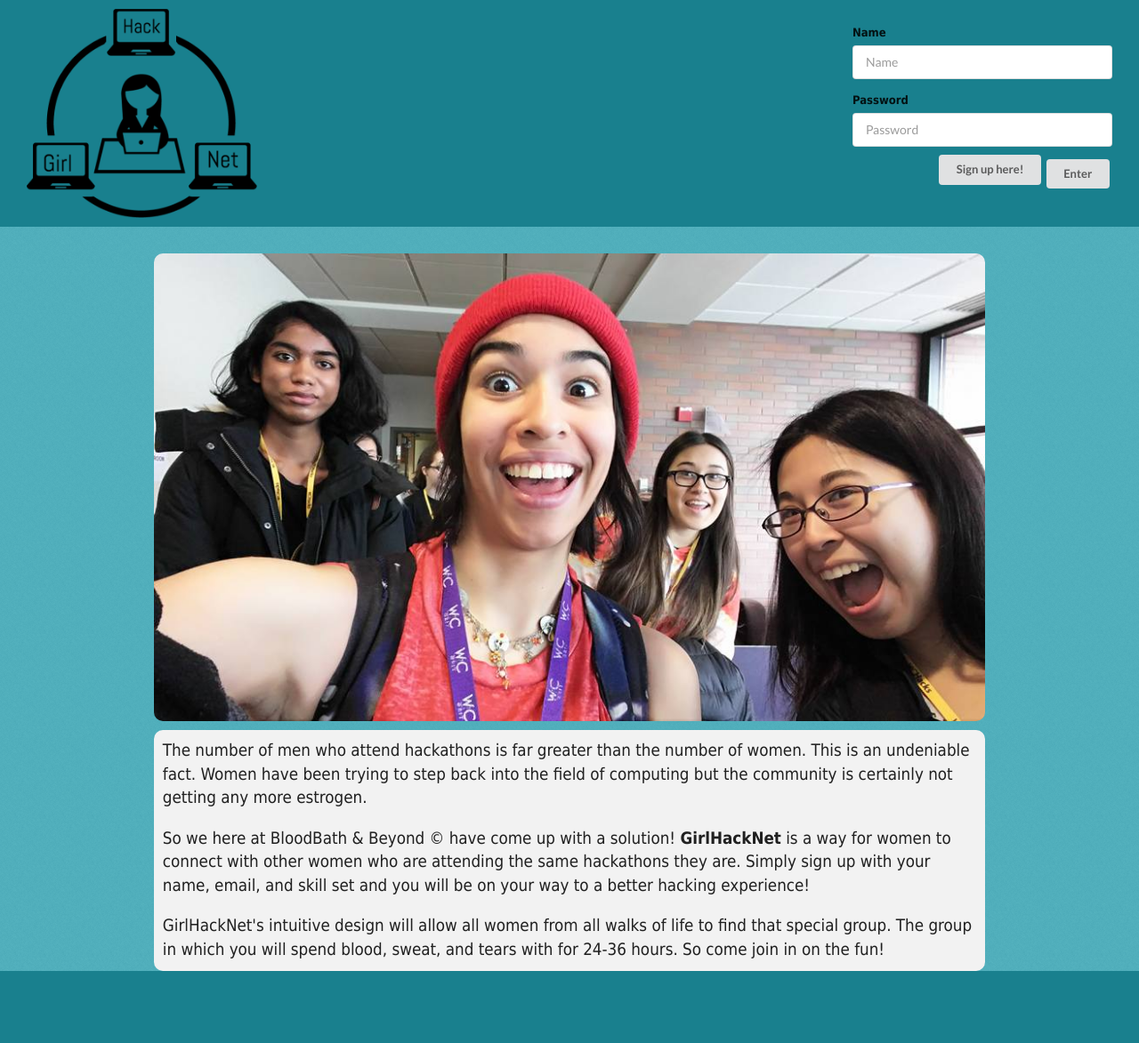
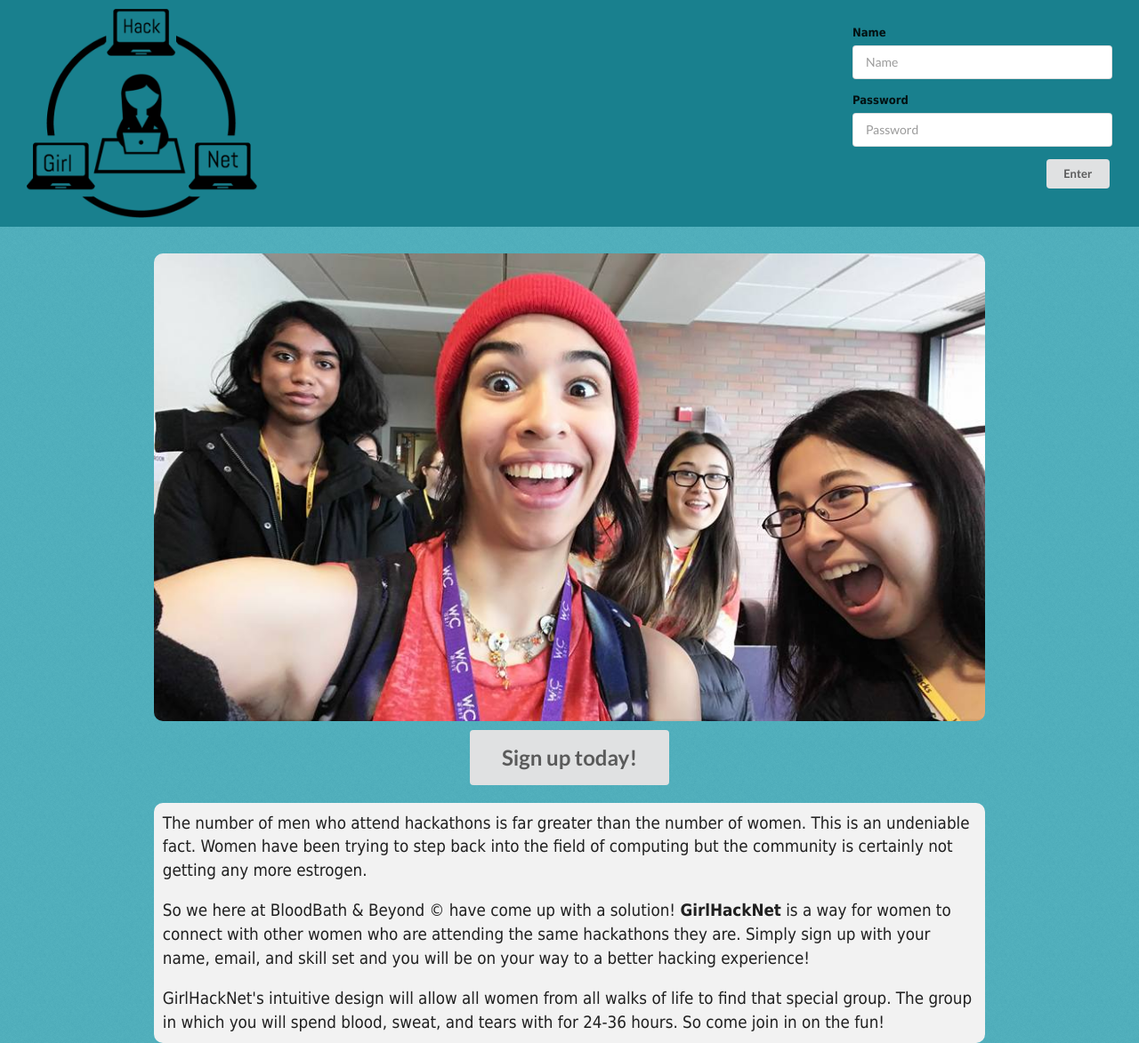
Before and after one commit to TeamBloodBathAndBeyond/GirlHackNet, a PHP site: page /new/index.html in a window 1280 px wide. Shown: the whole page at 89% size. Before the commit the page ends 1092 px from the top, so only its background shows below. Run offline with PHP 8.4, Linux system fonts and the light colour scheme.

Commit message:
fixed a button issue

```diff
--- a/css/style.css
+++ b/css/style.css
@@ -23,10 +23,12 @@ p{
   font-size: 14pt;
 }
 #signup{
-  margin-top: 2px;
+  margin: 10px auto;
 }
 #imgBanner{
   width:100%;
+  display:inline-block;
+  text-align: center;
 }
 #logo{
   /*font-size: 4em;*/
@@ -51,11 +53,6 @@ p{
   margin-right: 20px;
 }
 /*This code is bad and i should feel bad but idk how to fix.*/
-#signup{
-  float:right;
-  margin-right: 100px;
-  margin-top: -6.4%;
-}
 #logInSubmit{
   float:right;
 }
--- a/index.html
+++ b/index.html
@@ -26,7 +26,6 @@
       </div>
       <input type='submit' class='ui button small' id='logInSubmit' name='logInSubmit' value="Enter">
     </form>
-    <button class='ui button small' id='signup' onclick='div_show()'>Sign up here!</button>
   </div>
   <div id='main'>
     <div id='pop-up'>
@@ -66,6 +65,7 @@
     </div>
     <div id='imgBanner'>
       <img class="img" src="imgs/coolGals1.jpg">
+          <button class='ui button massive' id='signup' onclick='div_show()'>Sign up today!</button>
     </div>
     <div id='info'>
       <p>
--- a/js/popup.js
+++ b/js/popup.js
@@ -10,10 +10,10 @@ function check_empty() {
 //Function To Display Popup
 function div_show() {
   document.getElementById('pop-up').style.display = "block";
-  console.log('showing');
+  // console.log('showing');
 }
 //Function to Hide Popup
 function div_hide(){
   document.getElementById('pop-up').style.display = "none";
-  console.log('hiding');
+  //console.log('hiding');
 }
```
